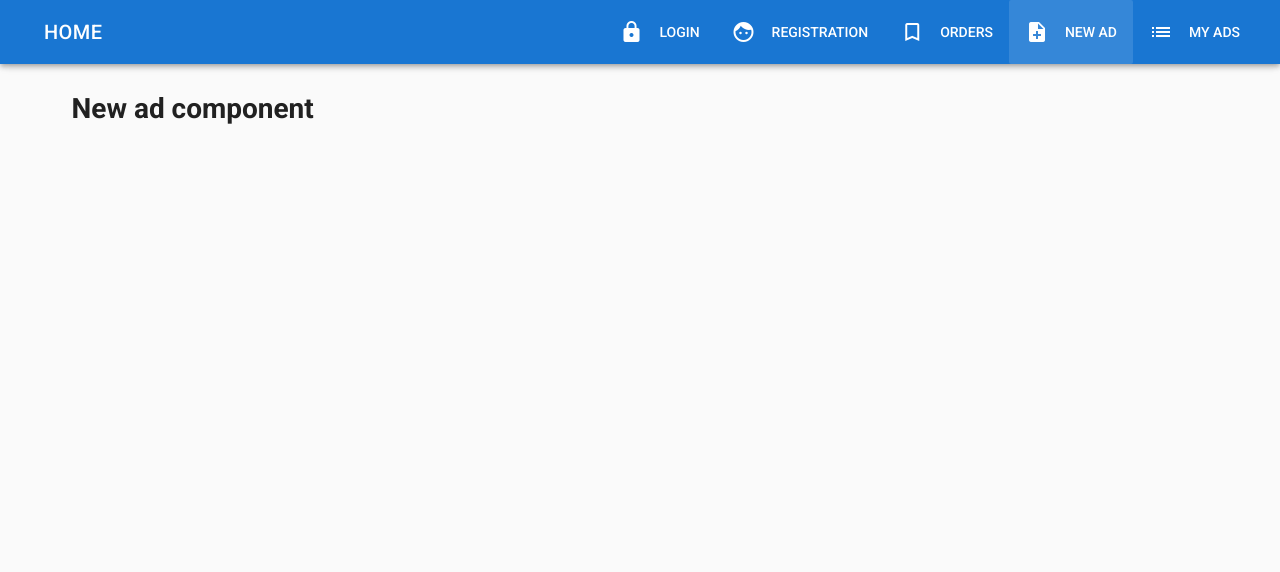
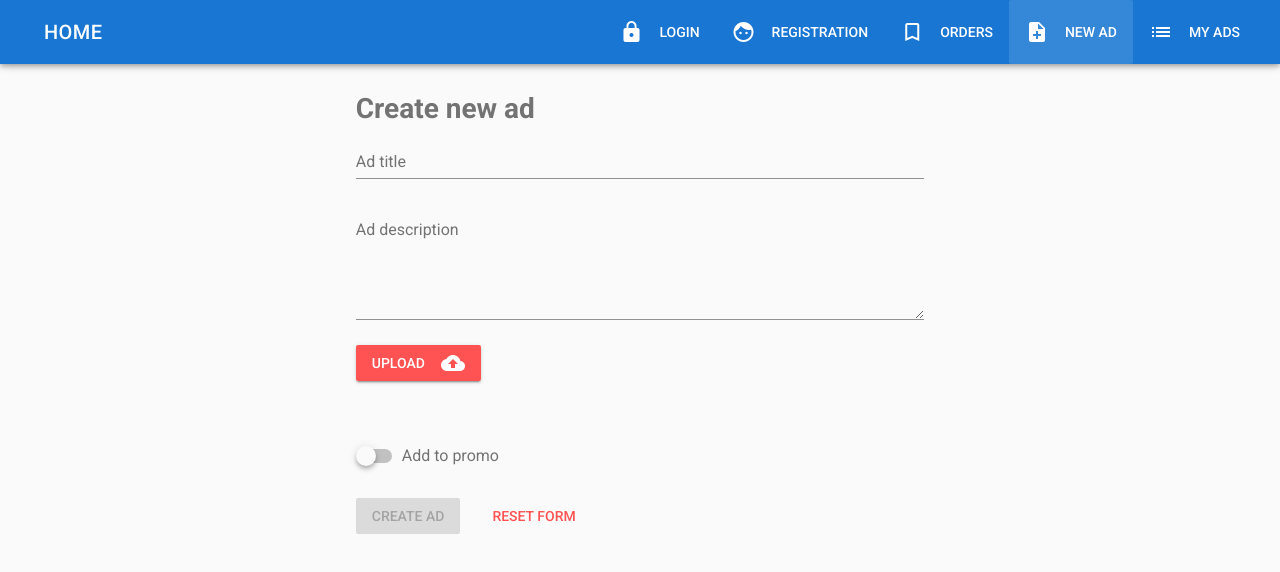
Before and after one commit to bunzuk1991/vue-ad-project, a Vue app: page /new in a window 1280 px wide. Shown: the top 572 px of the page. Built offline with nearby package versions, Linux system fonts and the light colour scheme.

Commit message:
vuex. ads store.

```diff
--- a/package.json
+++ b/package.json
@@ -12,7 +12,7 @@
     "vue": "^2.6.10",
     "vue-router": "^3.0.3",
     "vuetify": "^1.5.14",
-    "vuex": "^3.0.1"
+    "vuex": "^3.1.1"
   },
   "devDependencies": {
     "@vue/cli-plugin-babel": "^3.7.0",
--- a/src/components/Ads/Ad.vue
+++ b/src/components/Ads/Ad.vue
@@ -2,18 +2,32 @@
   <v-container>
     <v-layout row>
       <v-flex xs12>
-        <h1>Ad component</h1>
+        <v-card>
+          <v-card-media
+            :src="'https://cdn.vuetifyjs.com/images/carousel/sky.jpg'"
+            height="300px">
+          </v-card-media>
+          <v-card-text>
+            <h1 class="text--primary">lorem</h1>
+            <p>Lorem ipsum dolor sit amet, consectetur adipisicing elit. Optio, reprehenderit.</p>
+          </v-card-text>
+          <v-card-actions>
+            <v-spacer></v-spacer>
+            <v-btn class="warning" flat>Edit</v-btn>
+            <v-btn class="success">Buy</v-btn>
+          </v-card-actions>
+        </v-card>
       </v-flex>
     </v-layout>
   </v-container>
 </template>
 
 <script>
-  export default {
-    data () {
-      return {}
-    }
+export default {
+  data () {
+    return {}
   }
+}
 </script>
 
 <style scoped>
--- a/src/components/Ads/AdList.vue
+++ b/src/components/Ads/AdList.vue
@@ -1,19 +1,50 @@
 <template>
-  <v-container>
-    <v-layout row>
-      <v-flex xs12>
-        <h1>Ad list component</h1>
+  <v-container grid-list-md>
+    <h1 class="text--secondary mb-3">Ad list component</h1>
+    <v-layout row wrap>
+      <v-flex
+        xs12
+        sm6
+        md6
+        v-for="ad in myAds"
+        :key="ad.id"
+      >
+        <v-card
+          class="elevation-10 mb-5"
+        >
+          <v-layout row>
+            <v-flex xs4>
+              <v-card-media
+                :src="ad.imageSrc"
+                height="165px"
+              ></v-card-media>
+            </v-flex>
+            <v-flex xs8>
+              <v-card-text>
+                <h2 class="text--primary">{{ ad.title }}</h2>
+                <p>{{ ad.description }}</p>
+              </v-card-text>
+              <v-card-actions>
+                <v-spacer></v-spacer>
+                <v-btn class="info" :to="`/ad/${ad.id}`">Open</v-btn>
+              </v-card-actions>
+            </v-flex>
+          </v-layout>
+        </v-card>
       </v-flex>
     </v-layout>
   </v-container>
 </template>
 
 <script>
-  export default {
-    data () {
-      return {}
-    }
+import { mapGetters } from 'vuex'
+export default {
+  computed: {
+    ...mapGetters([
+      'myAds'
+    ])
   }
+}
 </script>
 
 <style scoped>
--- a/src/components/Ads/NewAd.vue
+++ b/src/components/Ads/NewAd.vue
@@ -1,19 +1,100 @@
 <template>
   <v-container>
     <v-layout row>
-      <v-flex xs12>
-        <h1>New ad component</h1>
+      <v-flex xs12 sm6 offset-sm3>
+        <h1 class="text--secondary">Create new ad</h1>
+        <v-form v-model="valid" ref="form" validation>
+          <v-text-field
+            name="title"
+            label="Ad title"
+            type="text"
+            required
+            :rules="[v => !!v || 'Item is required']"
+            v-model="title"
+          ></v-text-field>
+          <v-textarea
+            name="description"
+            label="Ad description"
+            type="text"
+            :rules="[v => !!v || 'Item is required']"
+            v-model="description"
+          ></v-textarea>
+        </v-form>
+        <v-layout row class="mb-3">
+          <v-flex xs12>
+            <v-btn class="error ml-0">
+              Upload
+              <v-icon right dark>cloud_upload</v-icon>
+            </v-btn>
+          </v-flex>
+        </v-layout>
+        <v-layout row>
+          <v-flex xs12>
+            <img src="" height="100px">
+          </v-flex>
+        </v-layout>
+        <v-layout row>
+          <v-flex xs12>
+            <v-switch
+              label="Add to promo"
+              v-model="promo"
+            >
+            </v-switch>
+          </v-flex>
+        </v-layout>
+        <v-layout row>
+          <v-flex xs12>
+            <v-spacer></v-spacer>
+            <v-btn
+              :disabled="!valid"
+              class="success ml-0"
+              @click="createAdd"
+            >
+              Create ad
+            </v-btn>
+            <v-btn
+              flat
+              depressed
+              color="error"
+              @click="reset"
+            >
+              Reset Form
+            </v-btn>
+          </v-flex>
+        </v-layout>
       </v-flex>
     </v-layout>
   </v-container>
 </template>
 
 <script>
-  export default {
-    data () {
-      return {}
+export default {
+  data () {
+    return {
+      title: '',
+      description: '',
+      promo: false,
+      valid: false
+    }
+  },
+  methods: {
+    createAdd () {
+      if (this.$refs.form.validate()) {
+        let ad = {
+          title: this.title,
+          description: this.description,
+          promo: this.promo
+        }
+        console.log(ad)
+      } else {
+        console.log('validation error')
+      }
+    },
+    reset () {
+      this.$refs.form.reset()
     }
   }
+}
 </script>
 
 <style scoped>
--- a/src/components/Auth/Registration.vue
+++ b/src/components/Auth/Registration.vue
@@ -7,7 +7,7 @@
             <v-toolbar-title>Registration form</v-toolbar-title>
           </v-toolbar>
           <v-card-text>
-            <v-form v-model="valid" ref="form" lazy-validation="true">
+            <v-form v-model="valid" ref="form" lazy-validation>
               <v-text-field
                 prepend-icon="person"
                 name="email"
@@ -33,7 +33,7 @@
                 label="Confirm password"
                 type="password"
                 :counter = "6"
-                :rules="comfirmPasswordRules"
+                :rules="confirmPasswordRules"
                 v-model="confirmPassword"
               ></v-text-field>
             </v-form>
--- a/src/components/Home.vue
+++ b/src/components/Home.vue
@@ -5,7 +5,7 @@
         <v-flex xs12>
           <v-carousel>
             <v-carousel-item
-              v-for="ad in ads"
+              v-for="ad in promoAds"
               :key="ad.id"
               :src="ad.imageSrc"
             >
@@ -53,33 +53,13 @@
 </template>
 
 <script>
+import { mapGetters } from 'vuex'
 export default {
-  data () {
-    return {
-      ads: [
-        {
-          title: 'First add',
-          description: 'Hello i am description',
-          promo: false,
-          imageSrc: 'https://cdn.vuetifyjs.com/images/carousel/sky.jpg',
-          id: '1'
-        },
-        {
-          title: 'Second add',
-          description: 'Hello i am description',
-          promo: true,
-          imageSrc: 'https://cdn.vuetifyjs.com/images/carousel/squirrel.jpg',
-          id: '2'
-        },
-        {
-          title: 'Third add',
-          description: 'Hello i am description',
-          promo: true,
-          imageSrc: 'https://cdn.vuetifyjs.com/images/carousel/bird.jpg',
-          id: '3'
-        }
-      ]
-    }
+  computed: {
+    ...mapGetters({
+      ads: 'ads',
+      promoAds: 'promoAds'
+    })
   }
 }
 </script>
--- /dev/null
+++ b/src/store/ads.js
@@ -0,0 +1,34 @@
+export default {
+  state: {
+    ads: [
+      {
+        title: 'First add',
+        description: 'Hello i am description',
+        promo: false,
+        imageSrc: 'https://cdn.vuetifyjs.com/images/carousel/sky.jpg',
+        id: '1'
+      },
+      {
+        title: 'Second add',
+        description: 'Hello i am description',
+        promo: true,
+        imageSrc: 'https://cdn.vuetifyjs.com/images/carousel/squirrel.jpg',
+        id: '2'
+      },
+      {
+        title: 'Third add',
+        description: 'Hello i am description',
+        promo: true,
+        imageSrc: 'https://cdn.vuetifyjs.com/images/carousel/bird.jpg',
+        id: '3'
+      }
+    ]
+  },
+  mutations: {},
+  actions: {},
+  getters: {
+    ads: state => state.ads,
+    promoAds: state => state.ads.filter(ad => ad.promo),
+    myAds: state => state.ads
+  }
+}
--- a/src/store.js
+++ b/src/store/index.js
@@ -1,16 +1,11 @@
 import Vue from 'vue'
 import Vuex from 'vuex'
+import ads from './ads'
 
 Vue.use(Vuex)
 
 export default new Vuex.Store({
-  state: {
-
-  },
-  mutations: {
-
-  },
-  actions: {
-
+  modules: {
+    ads
   }
 })
```
